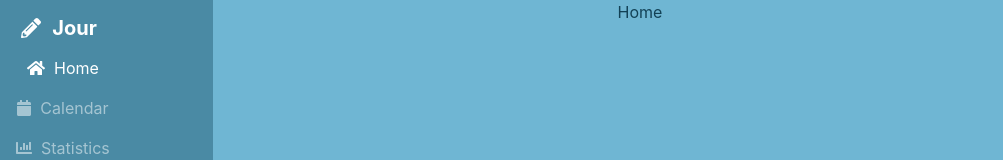
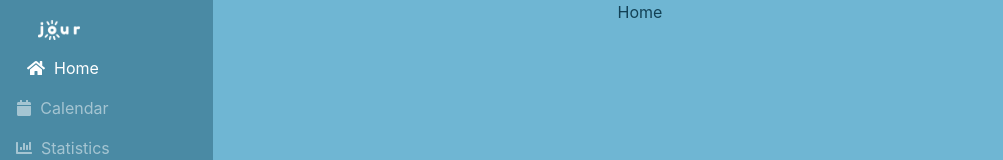
Before and after one commit to nwongsavit/jour, a React (Create React App) app in the folder jour-www/: page /home in a window 1280 px wide. Shown: the top 160 px of the page, without its empty margins (0-1003 px from the left). Built offline with nearby package versions, Linux system fonts and the light colour scheme.

Commit message:
Added logo to navbar

```diff
--- a/jour-www/src/components/NavBar/NavBar.js
+++ b/jour-www/src/components/NavBar/NavBar.js
@@ -15,9 +15,7 @@
                   <ul className="flex-md-column flex-row navbar-nav w-100 justify-content-between">
                     <li className="nav-item">
                       <Link className="navbar-brand pl-0 text-nowrap" to="/home">
-                        <FontAwesomeIcon icon="pencil-alt" />
-                        &nbsp;&nbsp;
-                        <span className="font-weight-bold">Jour</span>
+                        <img height="20em" src={require("../../assets/jourlogo200w.png")} alt="Jour"></img>
                       </Link>
                     </li>
                     <li className="nav-item">
```
